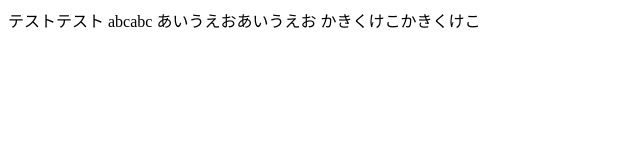
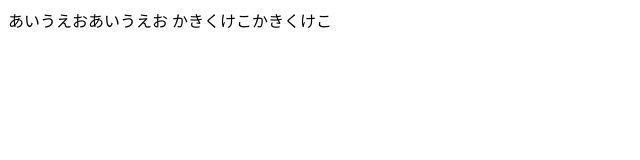
Before and after one commit to hajipion/test-git-0720, a plain HTML site: page index.html in a window 1280 px wide. Shown: the whole page, without its empty margins (0-640 px from the left). Drawn offline with Linux system fonts and the light colour scheme.

Commit message:
ひらがなだけにした

```diff
--- a/index.html
+++ b/index.html
@@ -3,12 +3,10 @@
 <head>
 	<meta charset="utf-8">
 	<meta http-equiv="X-UA-Compatible" content="IE=edge">
-	<title>あいうえお</title>
+	<title>ひらがな</title>
 	<link rel="stylesheet" href="">
 </head>
 <body>
-	テストテスト
-	abcabc
 	あいうえおあいうえお
 	かきくけこかきくけこ
 </body>
```
